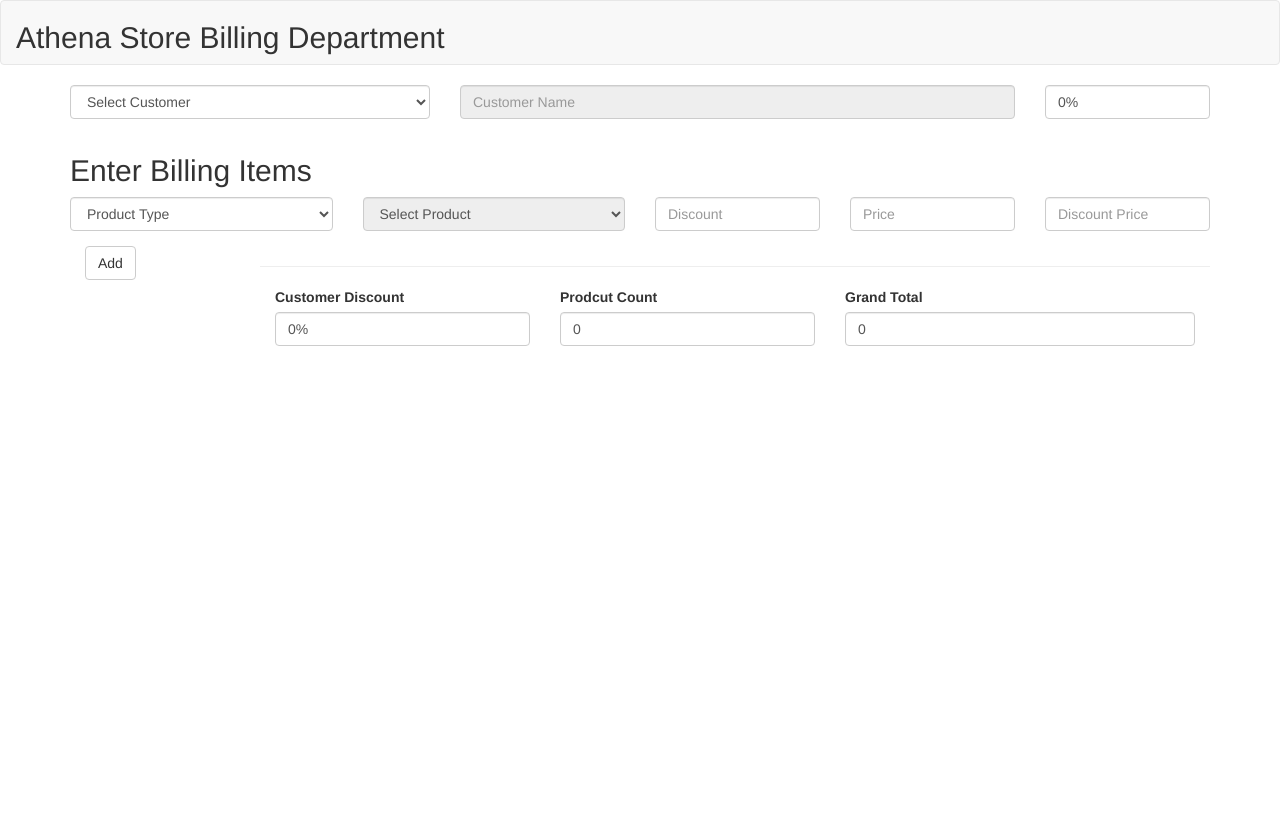
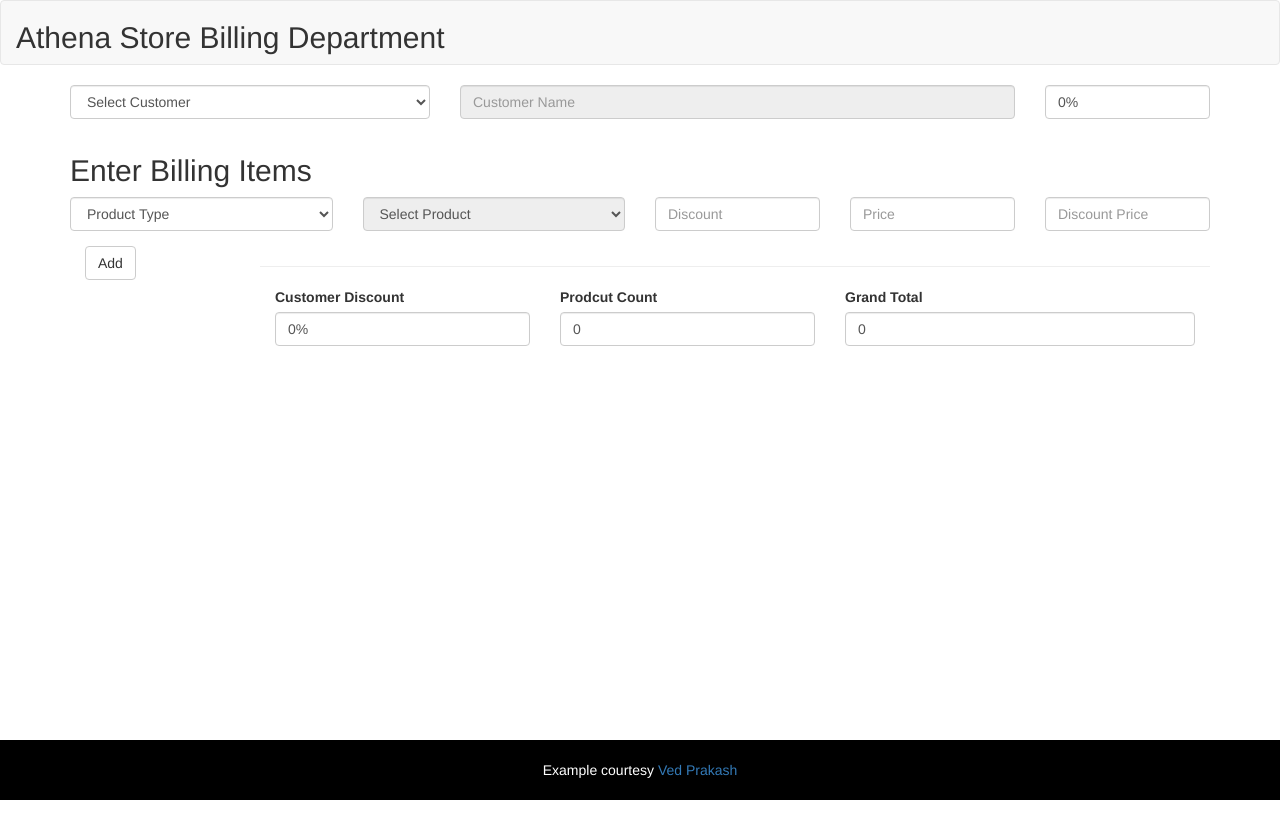
Before and after one commit to vped/Athena_Test, a React app: page / in a window 1280 px wide. After the commit the page ends 800 px from the top, so only its background shows below. Built offline with nearby package versions, Linux system fonts and the light colour scheme.

Commit message:
Bug fixes

```diff
--- a/css/style.css
+++ b/css/style.css
@@ -1,21 +1,25 @@
 body {
-    margin: 0;
+    margin-bottom: 60px;
     font-family: "Helvetica Neue", Helvetica, Arial, sans-serif;
     font-size: 14px;
     line-height: 20px;
     color: #333333;
     background-color: #ffffff;
 }
+html {
+    position: relative;
+    min-height: 100%;
+}
 .billing-section {
     min-height: 87%;
     height: auto !important;
-    margin: 0 auto -60px;
+    /*margin: 0 auto -60px;*/
 }
 
 
-.container .footer {
-    margin: 20px 0;
-}
+/*.container .footer {*/
+    /*margin: 20px 0;*/
+/*}*/
 .change-backgroung {
     background-color: white!important;
     cursor: pointer !important;
@@ -25,6 +29,9 @@ body {
     background-color: black;
     height: 60px;
     color: white;
+    position: absolute;
+    bottom: 0;
+    width: 100%;
 }
 p {
     margin: 0 0 10px;
@@ -33,8 +40,7 @@ p {
 
 p {
     display: block;
-    -webkit-margin-before: 1em;
-    -webkit-margin-after: 1em;
-    -webkit-margin-start: 0px;
-    -webkit-margin-end: 0px;
+    text-align: center;
+    margin-top: 20px;
+
 }
--- a/scripts/App.js
+++ b/scripts/App.js
@@ -85,7 +85,6 @@ export default class App extends Component {
 
 
   render() {
-      console.log(this.state,"prof");
     return (
         <div>
             <Header></Header>
@@ -139,7 +138,7 @@ export default class App extends Component {
                     <input id="grand_total" type="text" readOnly="readonly" className="form-control change-backgroung" value={this.state.billTotal} placeholder="Grand Total"/>
                 </div>
             </div>
-
+            <Footer/>
           </div>
     );
   }
--- a/scripts/footer.js
+++ b/scripts/footer.js
@@ -15,9 +15,8 @@ export default class Header extends Component {
     render() {
         return (
             <div id="footer">
-                <div className="container">
-                    <p className="footer">Example courtesy <a href="">Ved  </a> <a href="http://stackoverflow.com/users/3265777/ved">Prakash</a></p>
-                </div>
+
+                    <p className="footer">Example courtesy <a href="https://www.linkedin.com/in/ved-prakash-3766268a">Ved  </a> <a href="http://stackoverflow.com/users/3265777/ved">Prakash</a></p>
             </div>
 
         );
```
